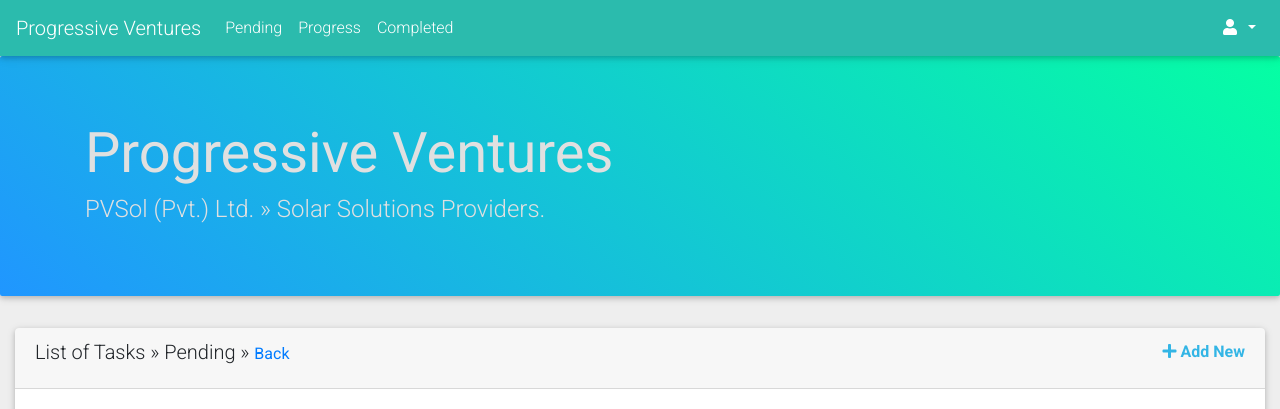
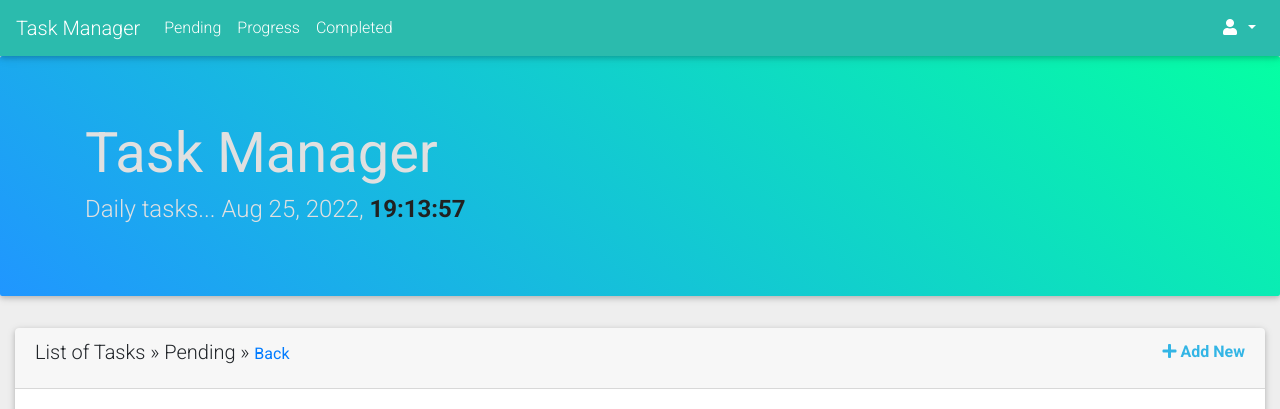
Before and after one commit to sayedsaddam/pvsol_taskmanager, a CodeIgniter app: page /pvsol_taskmanager/index.php/admin/pending_tasks/1 in a window 1280 px wide. Shown: the top 409 px of the page. Run offline with CodeIgniter, Linux system fonts and the light colour scheme; the visitor is signed in with stand-in values (Sample User, id 1); data that the repository does not hold is empty; some libraries are stand-ins or nearby versions; some web fonts are replaced.

Commit message:
updated 4 files including controller, views, and script. changed the heading and title, added date and time on it. added the task status updating feature, added page reloading feature with a success message.

```diff
--- a/application/controllers/Admin.php
+++ b/application/controllers/Admin.php
@@ -101,13 +101,8 @@ class Admin extends CI_Controller{
         $data = array(
             'status' => $this->input->post('status')
         );
-        if($this->admin_model->update_task_status($id, $data)){
-            $this->session->set_flashdata('success', '<strong>Success! </strong>Task status has been updated successfully.');
-            redirect($_SERVER['HTTP_REFERER']);
-        }else{
-            $this->session->set_flashdata('failed', '<strong>Failed! </strong>Failed to update task status, please try again!');
-            redirect($_SERVER['HTTP_REFERER']);
-        }
+        $this->admin_model->update_task_status($id, $data);
+        redirect($_SERVER['HTTP_REFERER']);
     }
 }
 
--- a/application/views/admin/pending_tasks.php
+++ b/application/views/admin/pending_tasks.php
@@ -1,6 +1,7 @@
 <div class="container-fluid">
     <div class="row">
         <div class="col-12">
+        <div class="message"></div>
         <div class="card">
           <div class="card-header">
             <div class="row">
@@ -107,25 +108,6 @@
   </div>
 </div>
 <!-- Side Modal Top Left -->
-
 <script>
-  function update_task_status(obj, id){
-    var status = obj.value;
-    var url = '<?= base_url('admin/update_task_status'); ?>';
-    $.ajax({
-      url: url,
-      type: 'post',
-      data: {id: id, status: status},
-      success: function(data){
-        if(data == 'success'){
-          alert('Task status has been updated!');
-          setTimeout(function(){
-            window.location.reload();
-          }, 1000);
-        }else{
-          toastr.error('Something went wrong.', 'Error');
-        }
-      }
-    });
-  }
+  let base_url = '<?= base_url(); ?>';
 </script>
--- a/application/views/components/head.php
+++ b/application/views/components/head.php
@@ -21,15 +21,17 @@
   <link href="<?= base_url('assets/css/mdb.min.css'); ?>" rel="stylesheet">
   <!-- Your custom styles (optional) -->
   <link href="<?= base_url('assets/css/extra.css'); ?>" rel="stylesheet">
+  <!--Your custom scripts -->
+  <script src="<?= base_url('assets/js/extra.js'); ?>"></script>
   <!-- JQuery -->
   <script src="<?= base_url('assets/js/jquery.min.js'); ?>"></script>
 	<title><?php echo $title; ?></title>
 	<!-- <link href="https://fonts.googleapis.com/css?family=Lato:400,700,900|Open+Sans:400,700,800|Roboto:400,700,900" rel="stylesheet"> -->
 </head>
-<body style="background-color: #eee;">
+<body style="background-color: #eee;" onload="startTime()">
     <!--Navbar -->
     <nav class="mb-0 navbar navbar-expand-lg navbar-dark default-color">
-      <a class="navbar-brand" href="<?= base_url('admin'); ?>">Progressive Ventures</a>
+      <a class="navbar-brand" href="<?= base_url('admin'); ?>">Task Manager</a>
       <button class="navbar-toggler" type="button" data-toggle="collapse" data-target="#navbarSupportedContent-333"
           aria-controls="navbarSupportedContent-333" aria-expanded="false" aria-label="Toggle navigation">
           <span class="navbar-toggler-icon"></span>
@@ -62,8 +64,8 @@
     </nav>
   <!--/.Navbar -->
   <div class="jumbotron jumbotron-fluid aqua-gradient text-light">
-      <div class="container">
-          <h1 class="font-weight-bolder display-4">Progressive Ventures</h1>
-          <h4>PVSol (Pvt.) Ltd. &raquo; Solar Solutions Providers.</h4>
-      </div>
+    <div class="container">
+      <h1 class="font-weight-bolder display-4">Task Manager</h1>
+      <h4>Daily tasks... <?= date('M d, Y'); ?>, <span id="clock" class="font-weight-bold text-dark"></span></h4>
+    </div>
   </div>
--- a/assets/js/extra.js
+++ b/assets/js/extra.js
@@ -0,0 +1,36 @@
+function update_task_status(obj, id){
+   var status = obj.value;
+   var url = base_url + 'admin/update_task_status';
+   var message = 'Task status updated successfully ' + status;
+   // var url =
+   $.ajax({
+     url: url,
+     type: 'post',
+     data: {id: id, status: status},
+     success: function(data){
+       if(data){
+         document.getElementsByClassName('message').innerHTML = message;
+         setTimeout(function(){
+           window.location.reload();
+         }, 1000);
+       }else{
+         alert('Something went wrong!');
+       }
+     }
+   });
+}
+// clock
+function startTime() {
+  const today = new Date();
+  let h = today.getHours();
+  let m = today.getMinutes();
+  let s = today.getSeconds();
+  m = checkTime(m);
+  s = checkTime(s);
+  document.getElementById('clock').innerHTML =  h + ":" + m + ":" + s;
+  setTimeout(startTime, 1000);
+}
+function checkTime(i) {
+  if (i < 10) {i = "0" + i};  // add zero in front of numbers < 10
+  return i;
+}
```
